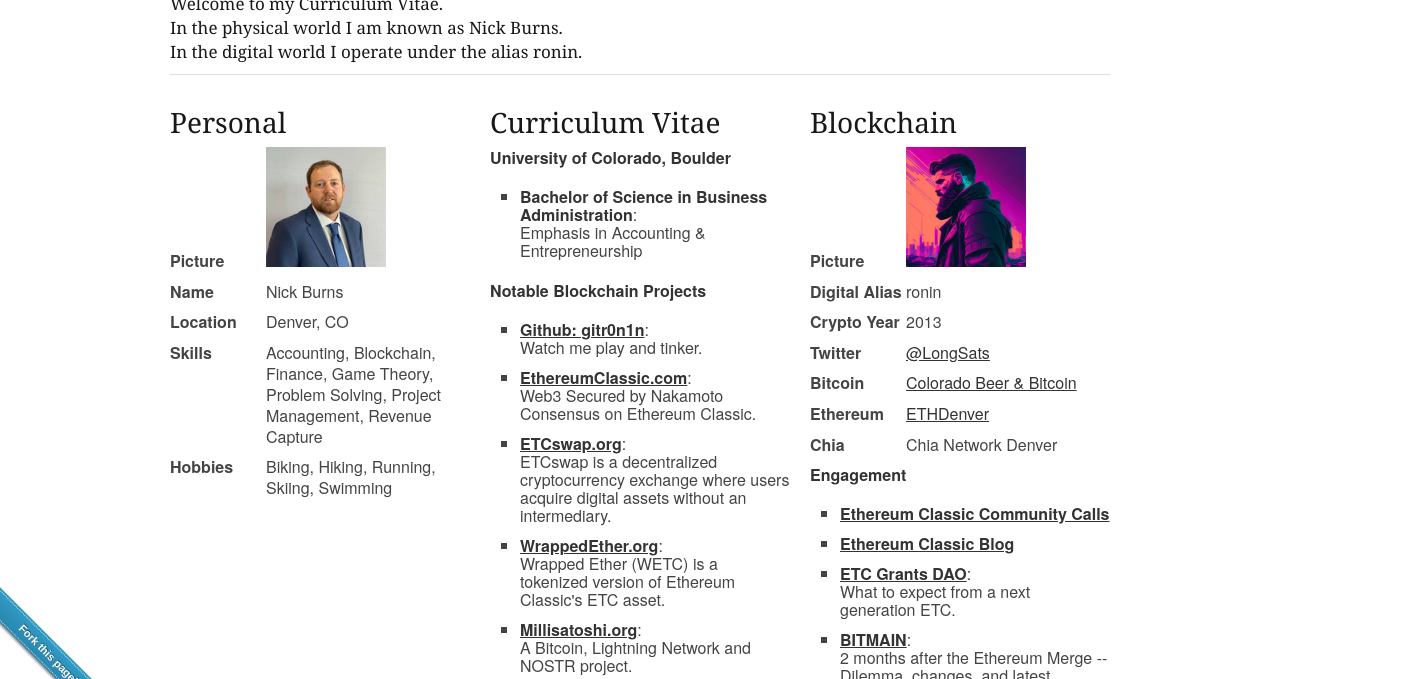
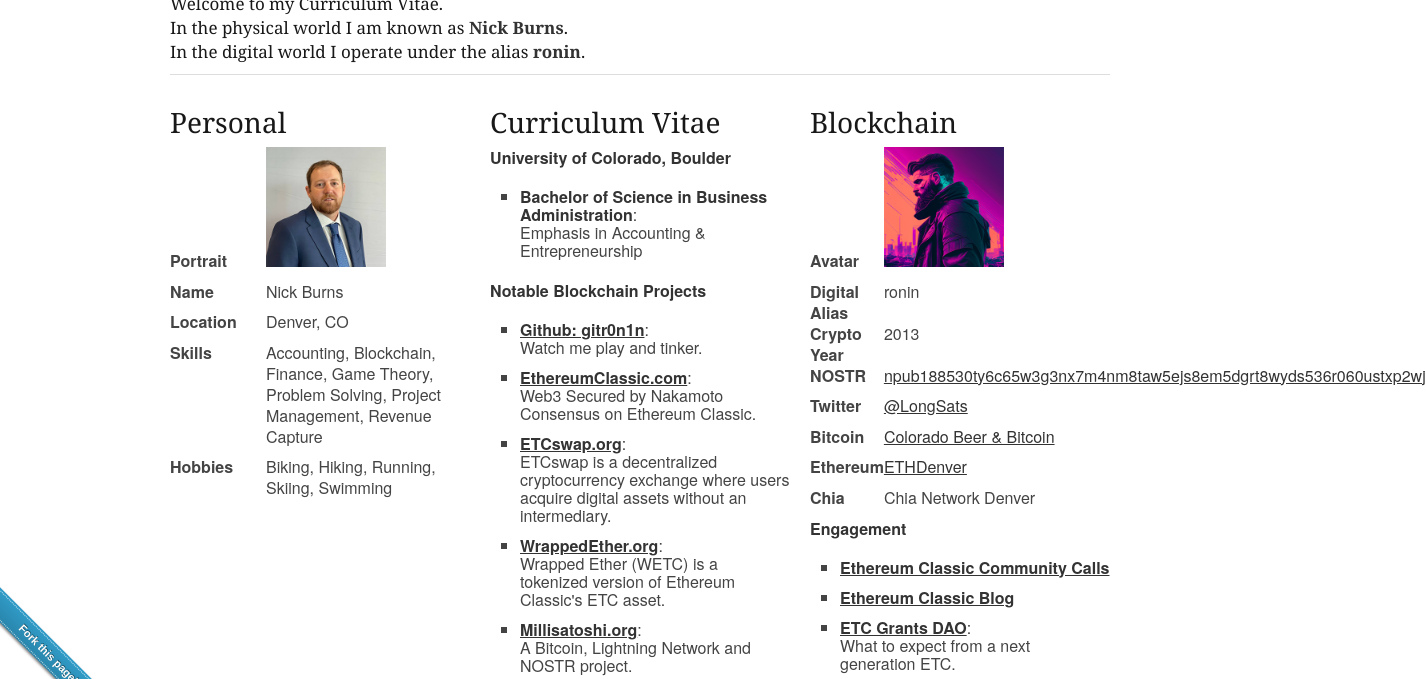
Before and after one commit to gitr0n1n/r0n1n.org, a plain HTML site: page index.html in a window 1280 px wide. Shown: the part 98-777 px from the top of the page, 1426 px wide, since content can reach past the window. Drawn offline with Linux system fonts and the light colour scheme.

Commit message:
Update index.html

```diff
--- a/index.html
+++ b/index.html
@@ -1,7 +1,7 @@
 <!DOCTYPE html>
 <html lang="en"><head><meta http-equiv="Content-Type" content="text/html; charset=UTF-8">
-    <title>Nick Burns | Blockchain Curriculum Vitae</title>
-    <meta name="keywords" content="Burns,Nick Burns,NBurns,ronin,gitronin,r0n1n,gitr0n1n,developer,github,oss,open source software,blockchain,ETC,Ethereum Classic">
+    <title>Nick Burns | Blockchain Cypherpunk</title>
+    <meta name="keywords" content="Burns,Nick Burns,NBurns,ronin,gitronin,r0n1n,gitr0n1n,cypherpunk,developer,oss,open source software,blockchain">
     <meta name="description" content="Welcome to my CV. In the real world, I am known as Nick Burns. In the digital world I operate under the alias ronin.">
     <meta name="author" content="Nick Burns">
     <meta name="viewport" content="width=device-width, initial-scale=1, maximum-scale=1">
@@ -27,8 +27,8 @@
       <div class="sixteen columns">
         <h1 style="margin-top: 40px" class="remove-bottom">r0n1n.org</h1>
         <h5>Welcome to my Curriculum Vitae.<br>
-          In the physical world I am known as Nick Burns.<br>
-          In the digital world I operate under the alias ronin.</h5>
+          In the physical world I am known as <strong>Nick Burns</strong>.<br>
+          In the digital world I operate under the alias <strong>ronin</strong>.</h5>
         <hr>
       </div>
       <div class="one-third column">
@@ -36,7 +36,7 @@
         <table>
           <tbody>
             <tr>
-              <th>Picture</th>
+              <th>Portrait</th>
               <td><img src="./assets/profile.png" width="120" height="120"></td>
             </tr>
             <tr>
@@ -83,7 +83,7 @@
         <table>
           <tbody>
             <tr>
-              <th>Picture</th>
+              <th>Avatar</th>
               <td><img src="./assets/pfp.png" width="120" height="120"></td>
             </tr>
             <tr>
@@ -93,6 +93,10 @@
             <tr>
               <th>Crypto Year</th>
               <td>2013</td>
+            </tr>
+            <tr>
+              <th>NOSTR</th>
+              <td><a href="nostr:npub188530ty6c65w3g3nx7m4nm8taw5ejs8em5dgrt8wyds536r060ustxp2wj" target="_blank">npub188530ty6c65w3g3nx7m4nm8taw5ejs8em5dgrt8wyds536r060ustxp2wj</a></td>
             </tr>
             <tr>
               <th>Twitter</th>
```
